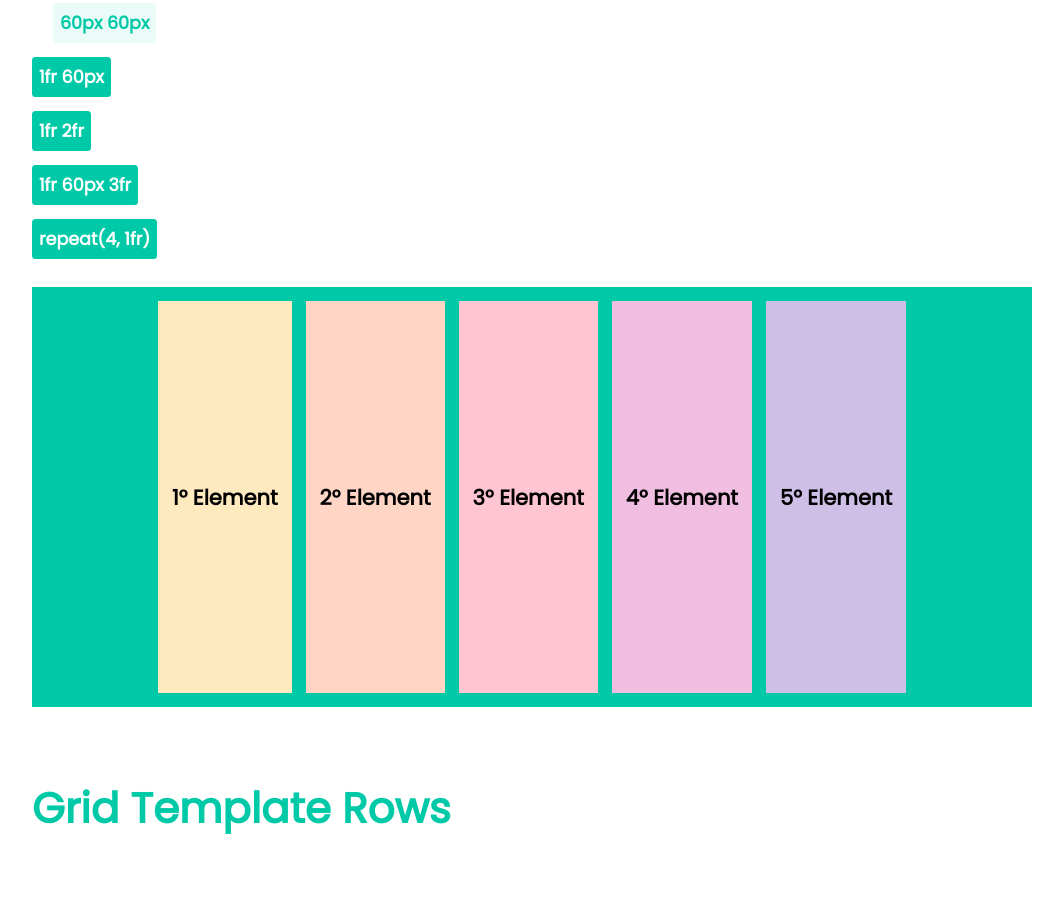
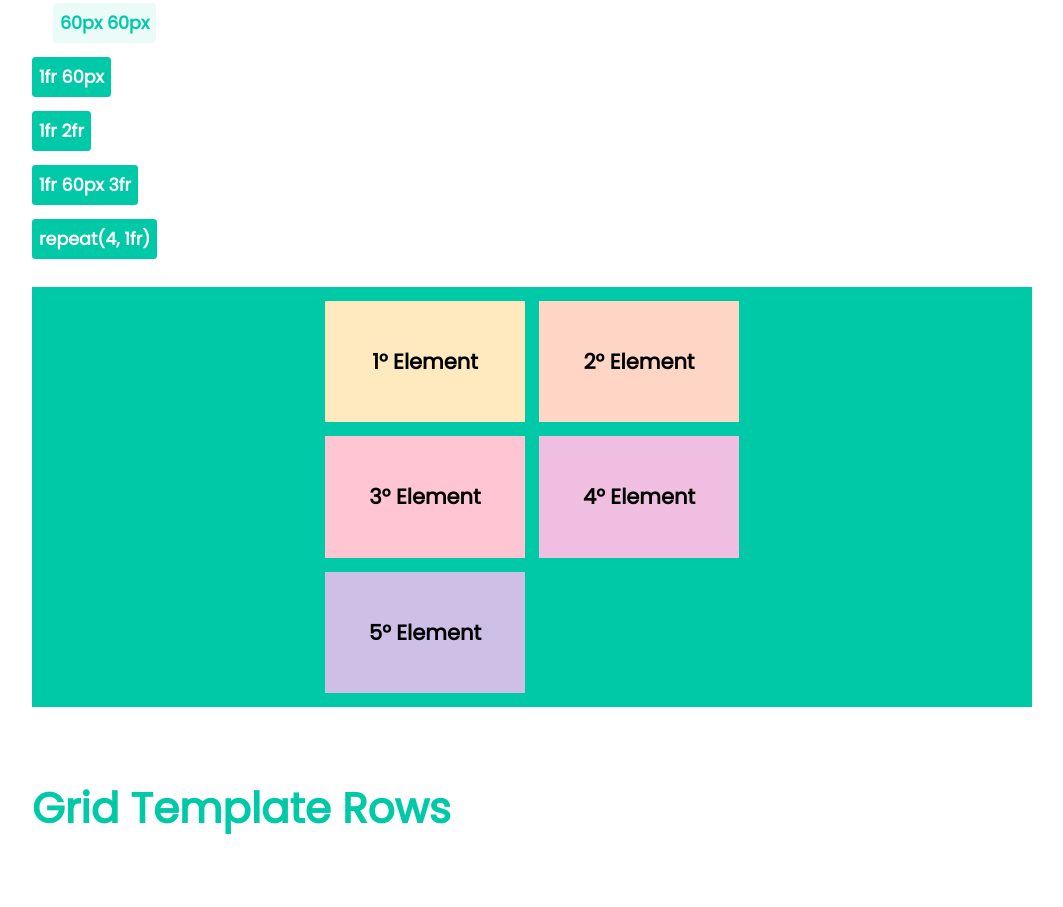
Before and after one commit to Gr3it/learning-css-grid, a plain HTML site: page index.html in a window 1280 px wide. Shown: the part 376-1283 px from the top of the page, without its empty margins (108-1171 px from the left). Drawn offline with Linux system fonts and the light colour scheme.

Commit message:
dispay grid to the example container

```diff
--- a/styles.css
+++ b/styles.css
@@ -50,7 +50,7 @@
   flex-grow: 3;
   background-color: var(--MainColor);
   padding: 1rem;
-  display: flex;
+  display: grid;
   justify-content: center;
   gap: 1rem;
   min-height: 30rem;
@@ -130,6 +130,14 @@
   background-color: var(--MainColorTransparent);
 }
 
+.display-container:not(.grid-template-columns) {
+  grid-template-columns: repeat(3, 1fr);
+}
+
+.grid-template-columns {
+  grid-template-columns: 200px 200px;
+}
+
 @media screen and (max-width: 1600px) {
   .exercise-container {
     flex-direction: column;
```
